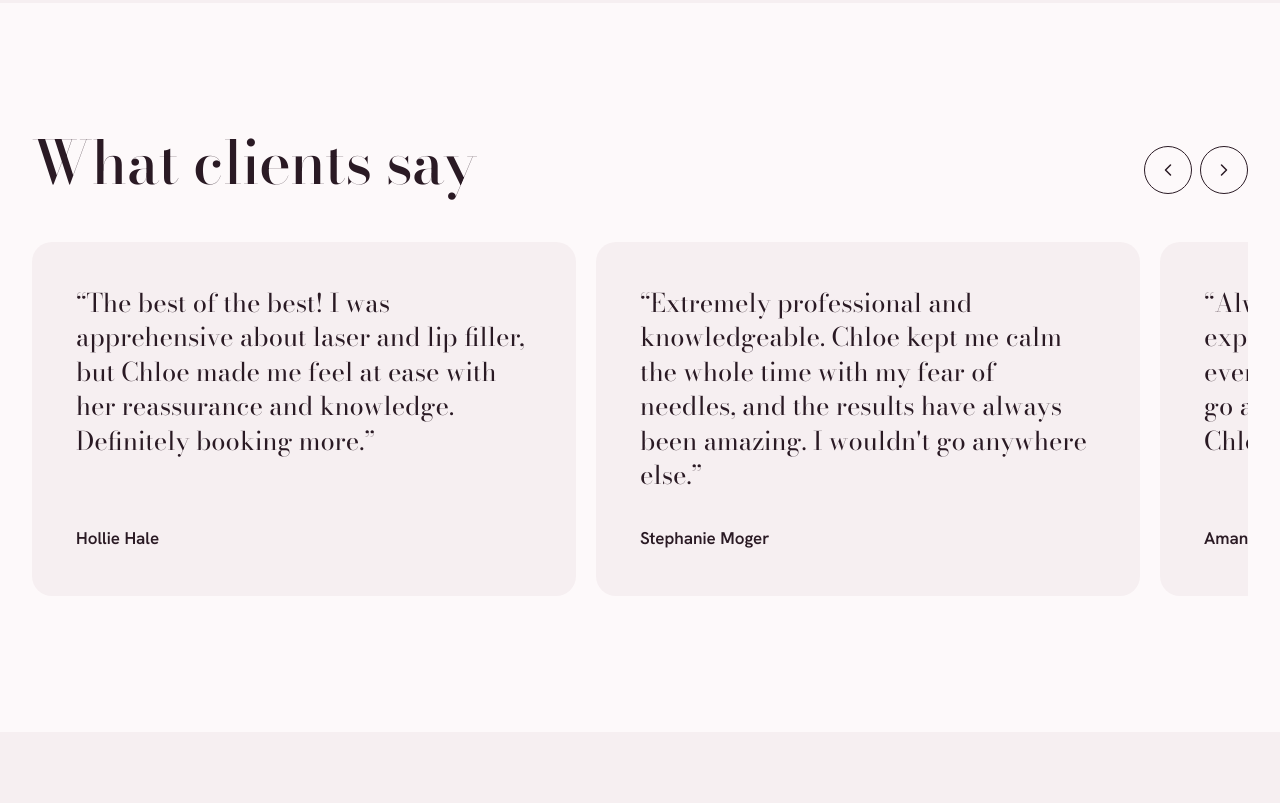
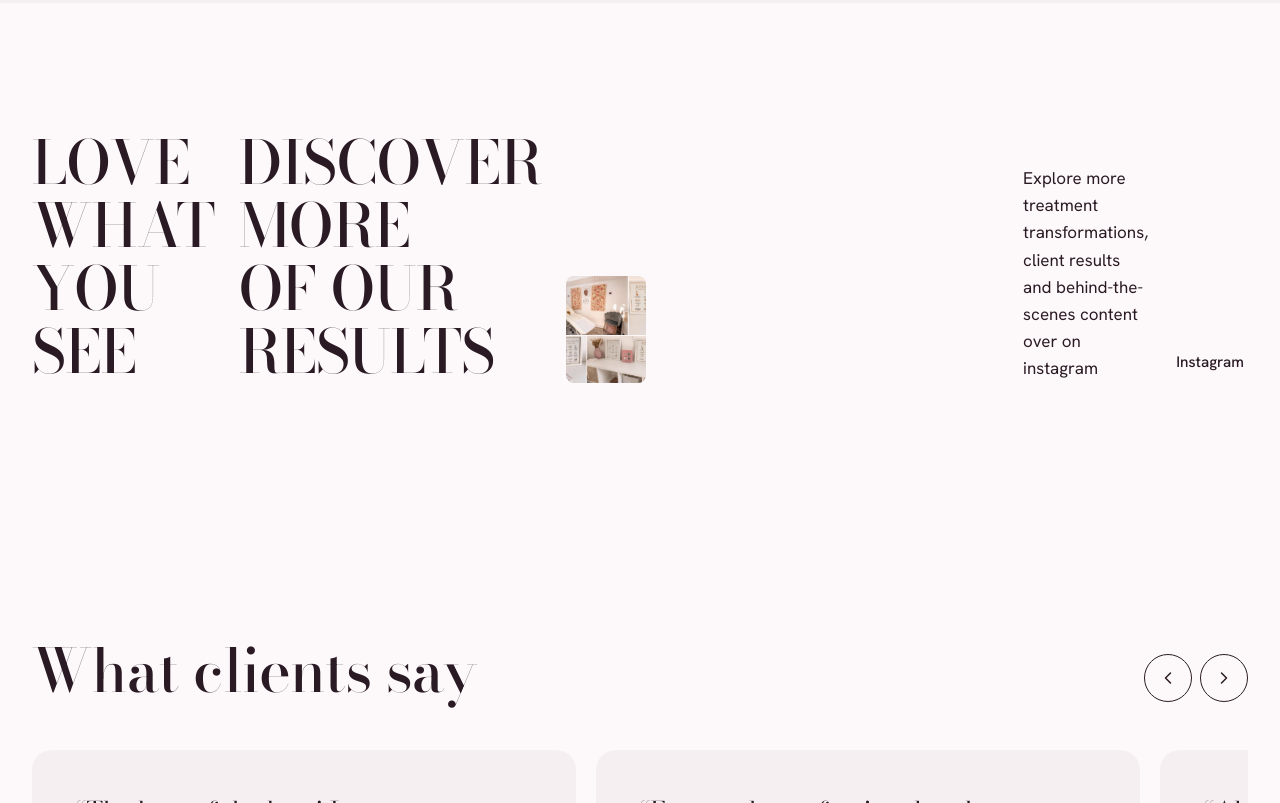
Before and after one commit to moonie878/clcCosmetics, a website built with Vite: page index.html in a window 1280 px wide. Shown: the part 5660-6463 px from the top of the page. Built offline with nearby package versions, Linux system fonts and the light colour scheme.

Commit message:
New CLC Cosmetics site v2

```diff
--- a/index.html
+++ b/index.html
@@ -340,7 +340,19 @@ At CLC Aesthetics, you’re not just booking a treatment. You’re receiving a p
           </div>
         </div>
       </section>
-
+ <!-- more on insta -->
+      <section id="instagram" class="section bg-shell">
+        <div class="wrap">
+          <div class="flex items-end justify-between gap-6">
+            <h2 class="h2">LOVE WHAT YOU SEE</h2>
+            <h2 class="h2">DISCOVER MORE OF OUR RESULTS</h2>
+             <div class="faces grid grid-cols-5 gap-2 mt-6">
+                <img src="/images/southampton-2.webp" alt="Celebrity client at CLC Cosmetics" loading="lazy" />
+          </div>
+          <h3>Explore more treatment transformations, client results and behind-the-scenes content over on instagram</h3>
+          <a class="nav-link" href="https://www.instagram.com/clc__aesthetics/" target="_blank" rel="noopener">Instagram</a>
+        </div>
+      </section>
       <!-- Reviews -->
       <section id="reviews" class="section bg-shell">
         <div class="wrap">
```
